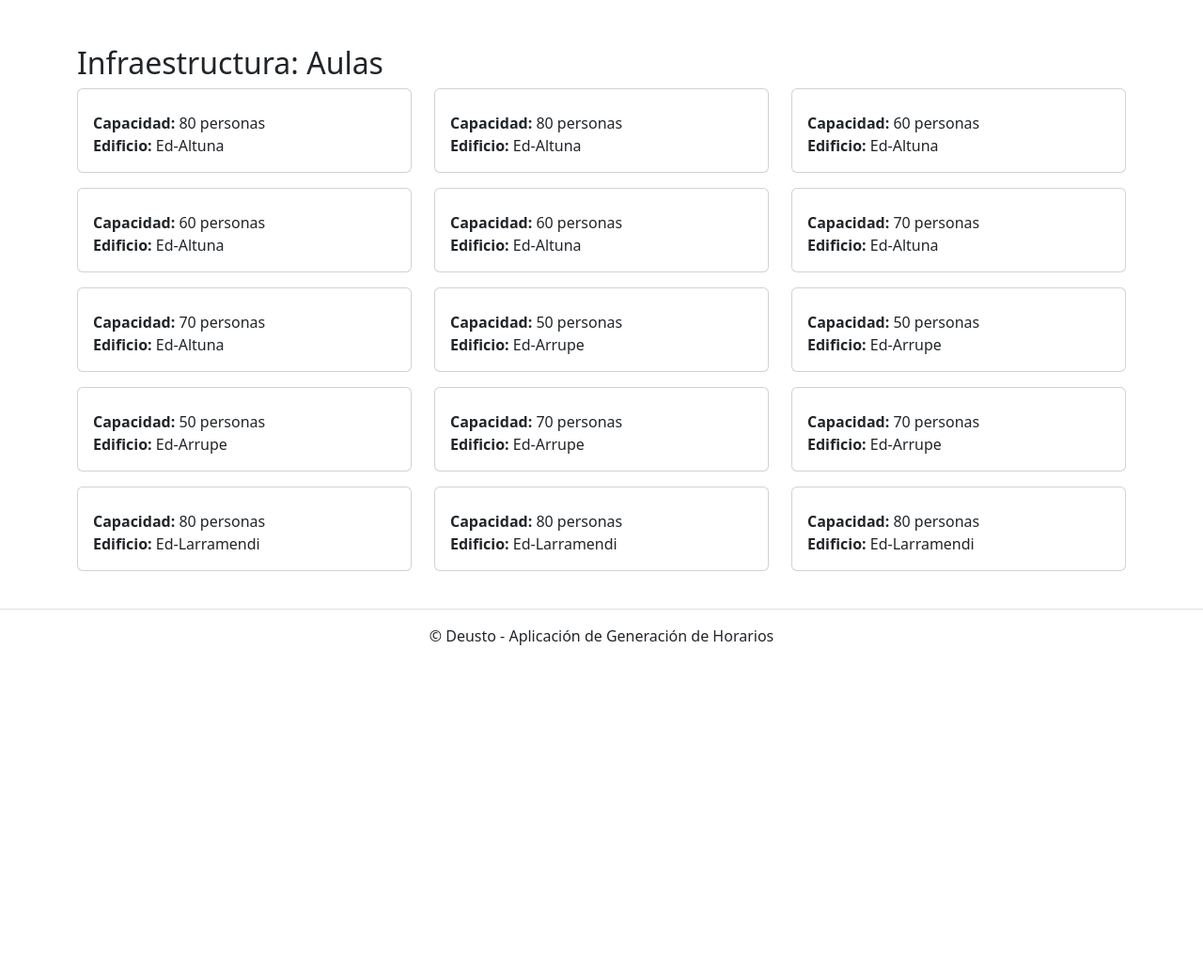
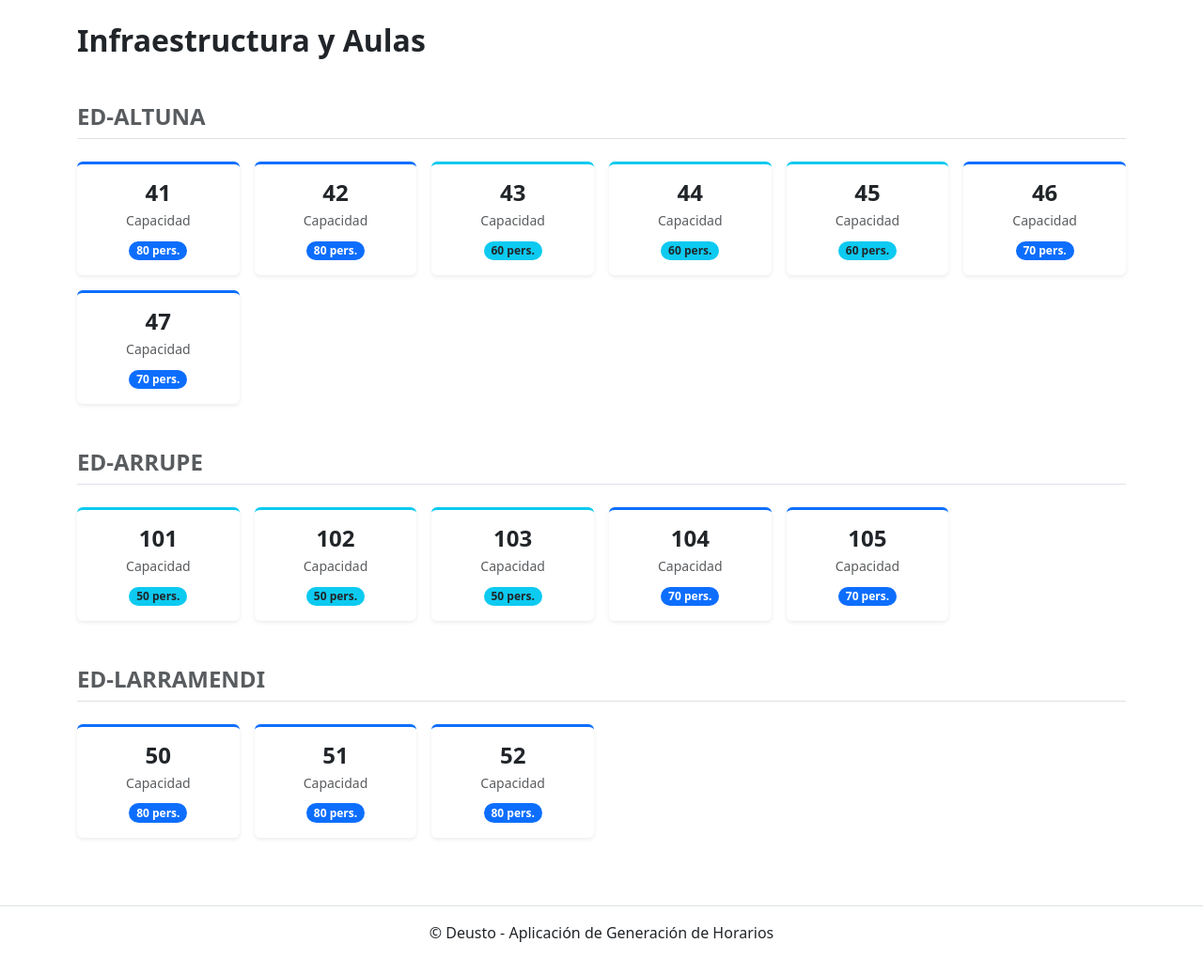
Before and after one commit to Gontzaa86/PFG-25-26, a Flask app: page /aulas in a window 1280 px wide. Shown: the part 56-1093 px from the top of the page at 94% size. Before the commit the page ends 743 px from the top, so only its background shows below. Run offline with Flask 3, Linux system fonts and the light colour scheme.

Commit message:
visualizacion de aulas

```diff
--- a/templates/aulas.html
+++ b/templates/aulas.html
@@ -1,21 +1,33 @@
 {% extends "layout.html" %}
+
 {% block content %}
-<div class="container mt-4">
-    <h2>Infraestructura: Aulas</h2>
-    <div class="row">
-        {% for aula in aulas %}
-        <div class="col-md-4 mb-3">
-            <div class="card">
-                <div class="card-body">
-                    <h5 class="card-title">{{ aula.name }}</h5>
-                    <p class="card-text">
-                        <strong>Capacidad:</strong> {{ aula.capacity }} personas<br>
-                        <strong>Edificio:</strong> {{ aula.building }}
-                    </p>
+<div class="container">
+    <div class="mb-5">
+        <h2 class="fw-bold">Infraestructura y Aulas</h2>
+    </div>
+
+    {% for edificio in edificios %}
+    <div class="mb-5 seccion-edificio">
+        <h4 class="text-uppercase text-muted fw-bold border-bottom pb-2 mb-4">
+            {{ edificio }}
+        </h4>
+
+        <div class="row g-3">
+            {% for aula in aulas if aula.building == edificio %}
+            <div class="col-6 col-md-4 col-lg-2 tarjeta-aula" data-id="{{ aula.id }}">
+                <div class="card h-100 shadow-sm border-0 {% if aula.capacity > 60 %}border-top border-primary border-3{% else %}border-top border-info border-3{% endif %}">
+                    <div class="card-body text-center p-3">
+                        <div class="h4 fw-bold mb-1">{{ aula.id }}</div>
+                        <div class="small text-muted mb-2">Capacidad</div>
+                        <span class="badge {% if aula.capacity > 60 %}bg-primary{% else %}bg-info text-dark{% endif %} rounded-pill">
+                            {{ aula.capacity }} pers.
+                        </span>
+                    </div>
                 </div>
             </div>
+            {% endfor %}
         </div>
-        {% endfor %}
     </div>
+    {% endfor %}
 </div>
 {% endblock %}
```
